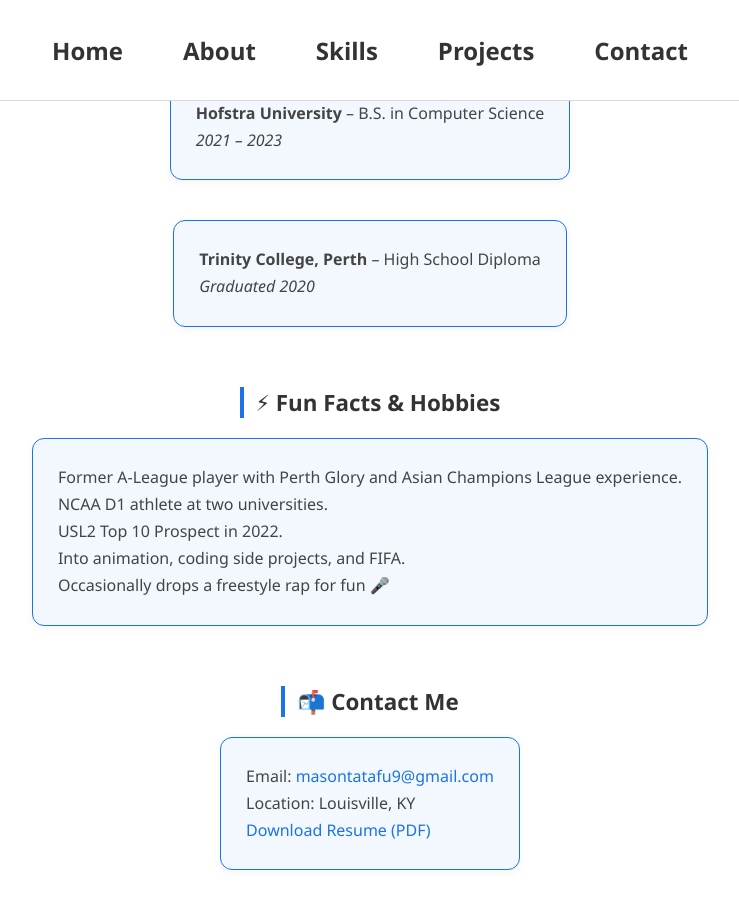
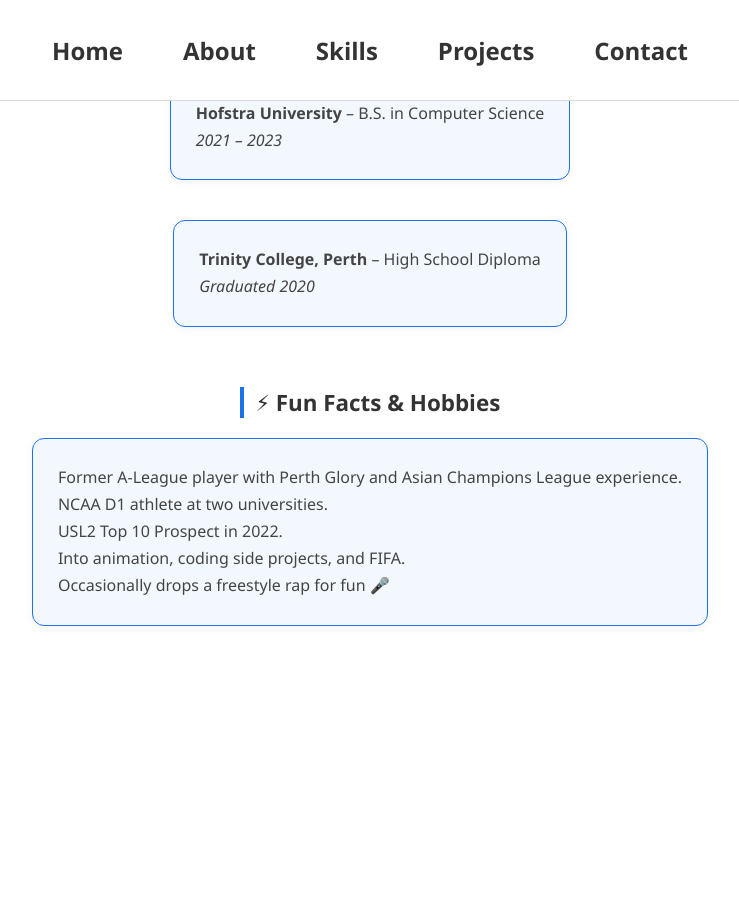
Before and after one commit to masontatafu/masontatafu.github.io, a Jekyll site: the page built from about.md, in a window 1280 px wide and 900 px high, scrolled down 1018 px. Shown: the whole window, without its empty margins (270-1009 px from the left). Built offline with Jekyll 4.4.1, drawn with Linux system fonts in a browser that asks for light colours; after the commit the page ends 1674 px from its top, so only the background shows below that.

Commit message:
Update about.md

```diff
--- a/about.md
+++ b/about.md
@@ -39,12 +39,3 @@ USL2 Top 10 Prospect in 2022.
 Into animation, coding side projects, and FIFA.
 Occasionally drops a freestyle rap for fun 🎤
 {:.about-section}
-
-
-## 📬 Contact Me
-{:.about-header}
-
-Email: [masontatafu9@gmail.com](mailto:masontatafu9@gmail.com)
-Location: Louisville, KY
-[Download Resume (PDF)](/assets/Mason%20Tatafu%20Current%20Resume%20-%202025.pdf){:target="_blank"}
-{:.about-section}
```
